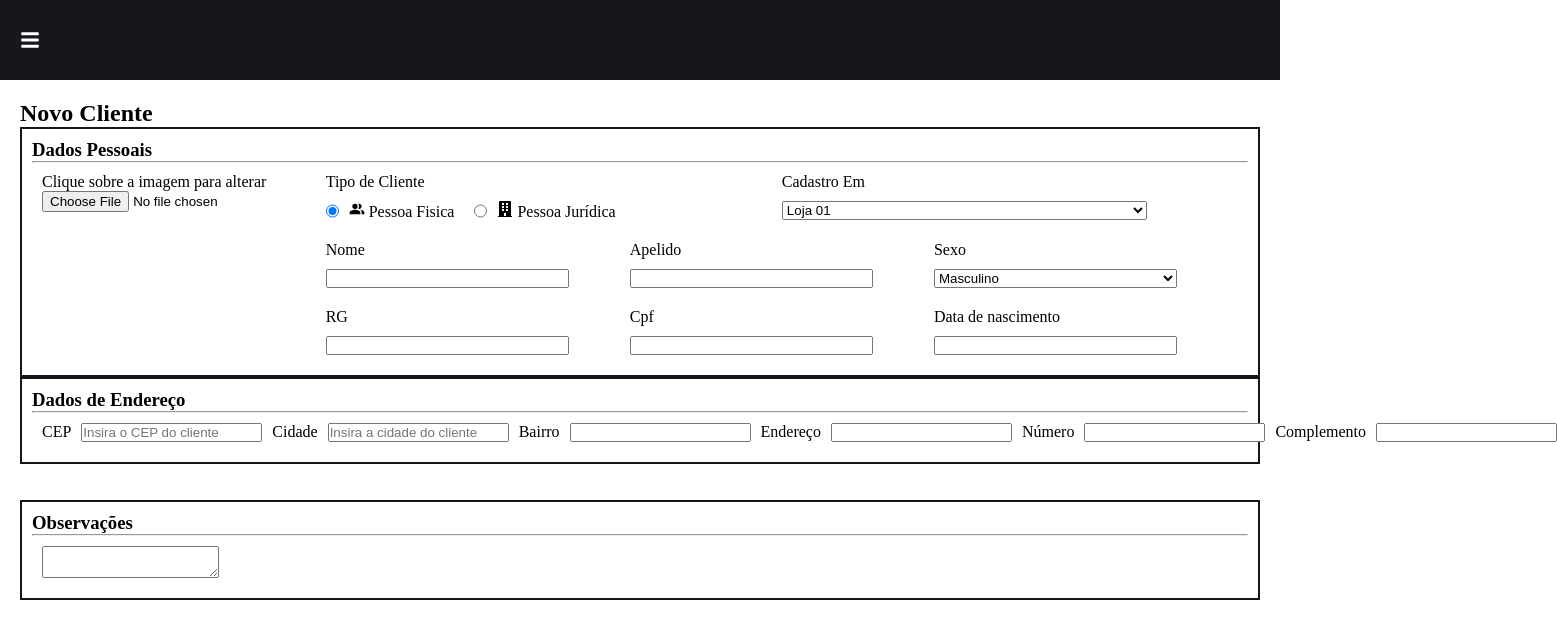
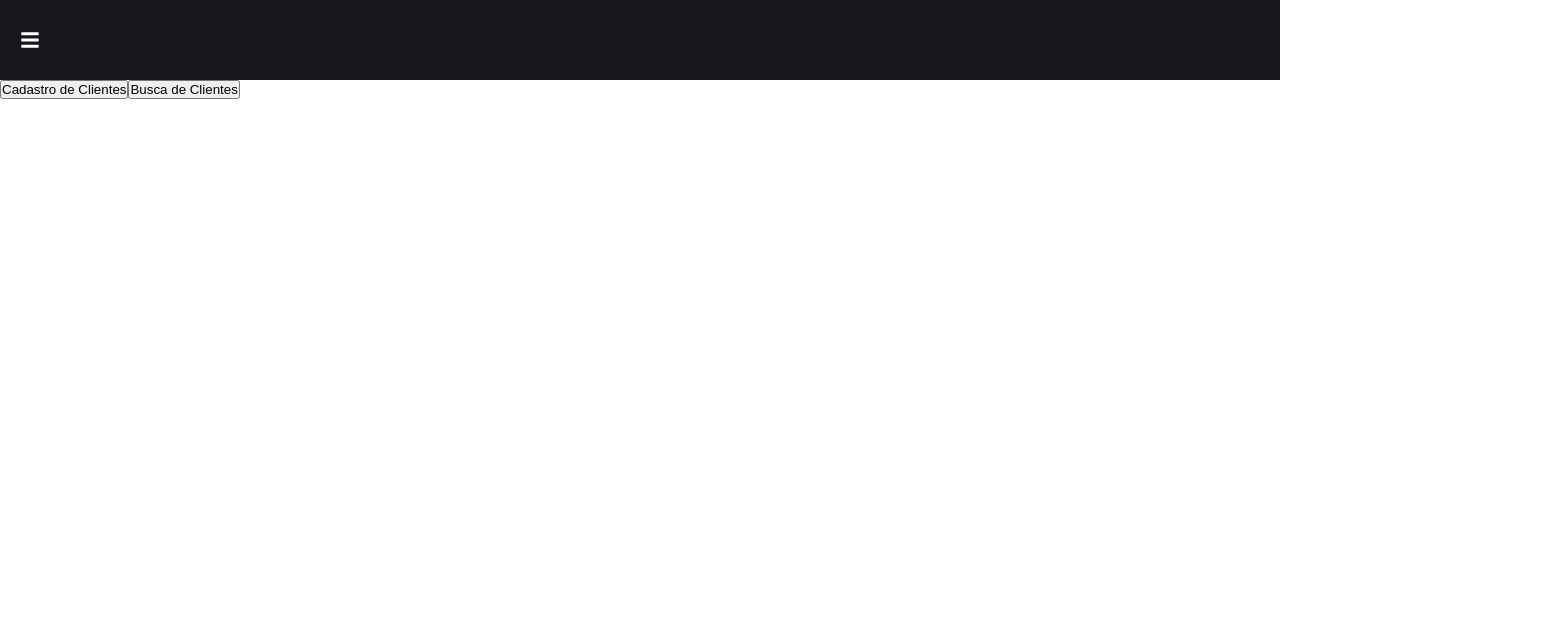
Before and after one commit to slicedcheese1/OticaCrud, a React (Vite) app: page /Clientes in a window 1280 px wide. Shown: the top 638 px of the page, 1557 px wide, since content can reach past the window. Built offline with nearby package versions, Linux system fonts and the light colour scheme.

Commit message:
initialsss

```diff
--- /dev/null
+++ b/src/Componentes/ClienteDashboard/ClienteBotoes.jsx
@@ -0,0 +1,12 @@
+import React from 'react'
+
+const ClienteDashboard = () => {
+  return (
+    <div>
+         <a href='http://localhost:5173/clienteCadastro/'><button>Cadastro de Clientes</button></a>
+         <a href='http://localhost:5173/clienteBusca/'><button>Busca de Clientes</button></a>
+    </div>
+  )
+}
+
+export default ClienteDashboard
--- a/src/Componentes/ClienteRegistro/DadosEndreçoClienteRegistro.jsx
+++ b/src/Componentes/ClienteRegistro/DadosEndereçoClienteRegistro.jsx
@@ -10,7 +10,6 @@ function DadosEndereçoClienteRegistro() {
 
         <form action="" className='formBox'>
            <label>CEP</label>
-
              <input
               type = "text"
               placeholder="Insira o CEP do cliente"
--- a/src/Menu/SidebarData.jsx
+++ b/src/Menu/SidebarData.jsx
@@ -6,7 +6,7 @@ import * as RiIcons from 'react-icons/ri';
  export const SidebarData = [
   {
     title: 'Clientes',
-    path: '/clientes',
+    path: '/Clientes',
     icon: <IoIcons.IoMdHelpCircle  />,
     iconClosed: <RiIcons.RiArrowDownSFill />,
     iconOpened: <RiIcons.RiArrowUpSFill />,
--- a/src/Pages/Cliente.jsx
+++ b/src/Pages/Cliente.jsx
@@ -1,19 +1,13 @@
-import DadosEndereçoClienteRegistro from "../Componentes/ClienteRegistro/DadosEndreçoClienteRegistro"
-import DadosObservacoesClienteRegistro from "../Componentes/ClienteRegistro/DadosObservacoesClienteRegistro"
-import DadosPessoaisClienteRegistro from "../Componentes/ClienteRegistro/DadosPessoaisClienteRegistro"
+import React from 'react'
+import ClienteBotoes from '../Componentes/ClienteDashboard/ClienteBotoes'
 
 
-function Clientes() {
+const Clientes = () => {
+  return (
+    <div>
+        <ClienteBotoes/>
+    </div>
+  )
+}
 
-    return (
-      <>
-       <div className="container">
-        <DadosPessoaisClienteRegistro/>
-        <DadosEndereçoClienteRegistro/>
-        <DadosObservacoesClienteRegistro/>
-       </div>
-      </>
-    )
-  }
-
-  export default Clientes
+export default Clientes
--- a/src/Pages/ClienteBusca.jsx
+++ b/src/Pages/ClienteBusca.jsx
@@ -1,10 +1,11 @@
-import React from 'react'
 
-const ClienteBusca = () => {
+function ClienteBusca() {
+
+
   return (
-    <div>
-      <h1> Sexo </h1>
-    </div>
+    <>
+     <h1>Busca de clientes</h1>
+    </>
   )
 }
 
--- /dev/null
+++ b/src/Pages/ClienteCadastro.jsx
@@ -0,0 +1,19 @@
+import DadosEndereçoClienteRegistro from "../Componentes/ClienteRegistro/DadosEndereçoClienteRegistro"
+import DadosObservacoesClienteRegistro from "../Componentes/ClienteRegistro/DadosObservacoesClienteRegistro"
+import DadosPessoaisClienteRegistro from "../Componentes/ClienteRegistro/DadosPessoaisClienteRegistro"
+
+
+function ClienteCadastro() {
+
+    return (
+      <>
+       <div className="container">
+        <DadosPessoaisClienteRegistro/>
+        <DadosEndereçoClienteRegistro/>
+        <DadosObservacoesClienteRegistro/>
+       </div>
+      </>
+    )
+  }
+
+  export default ClienteCadastro
```
Also changed, not shown: src/main.jsx (+11 -3 lines), src/Componentes/ClienteRegistro/DadosContatoClienteRegistro.jsx (added).
